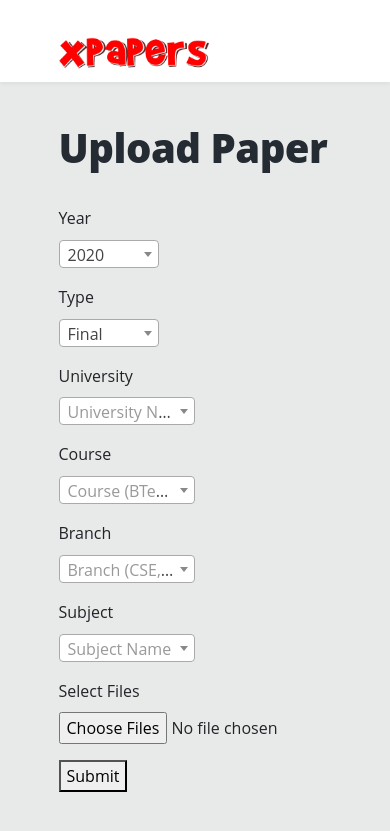
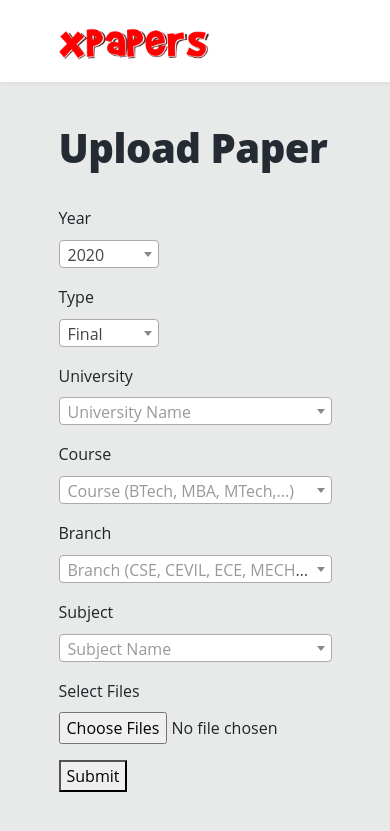
Before and after one commit to nrjsharma/xpapers, a Django app: page /upload-paper in a window 390 px wide. Shown: the top 831 px of the page. Run offline with Django 3.2, Linux system fonts and the light colour scheme; parts of the project's set-up code (start-up, migrations or seed data) failed here and were passed over; some libraries are stand-ins or nearby versions.

Commit message:
made xpapers mobile friendly

```diff
--- a/static/apps/dashboard/search.js
+++ b/static/apps/dashboard/search.js
@@ -48,6 +48,7 @@ function loadPostTable() {
     $('#example').DataTable({
         "processing": true,
         "serverSide": false,
+	"scrollY": "200px",
         "ajax": {
             "type": "GET",
             "url": SEARCH_URL + `${perms}`,
--- /dev/null
+++ b/static/apps/global/responsive.css
@@ -0,0 +1,6 @@
+@media screen and (max-width: 1050px) {
+    /*Pad*/
+    #upload-paper{
+	width: 100% !important;
+    }
+}
--- a/static/apps/utils/nav.css
+++ b/static/apps/utils/nav.css
@@ -133,6 +133,6 @@ nav a {
         width: 150px;
         height: auto;
         position: absolute;
-        top: 15px;
+        top: 6px !important;
     }
 }
--- a/templates/base.html
+++ b/templates/base.html
@@ -53,6 +53,7 @@
 
     <!--Custom_CSS-->
     <link rel="stylesheet" type="text/css" href="{% static 'apps/base.css' %}"/>
+    <link rel="stylesheet" type="text/css" href="{% static 'apps/global/responsive.css' %}"/>
     <link rel="stylesheet" type="text/css" href="{% static 'apps/utils/nav.css' %}"/>
     <link rel="stylesheet" type="text/css" href="{% static 'apps/dashboard/dashboard.css' %}"/>
 
```
